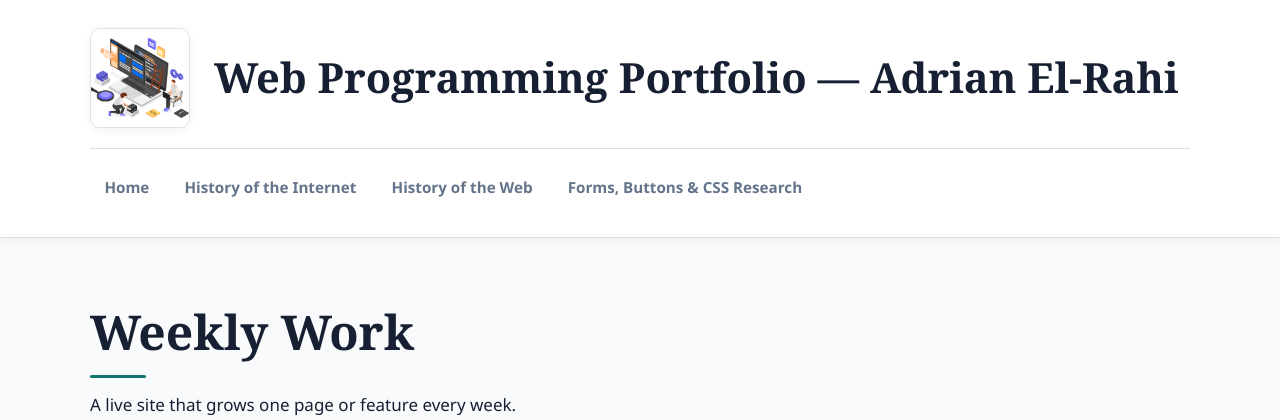
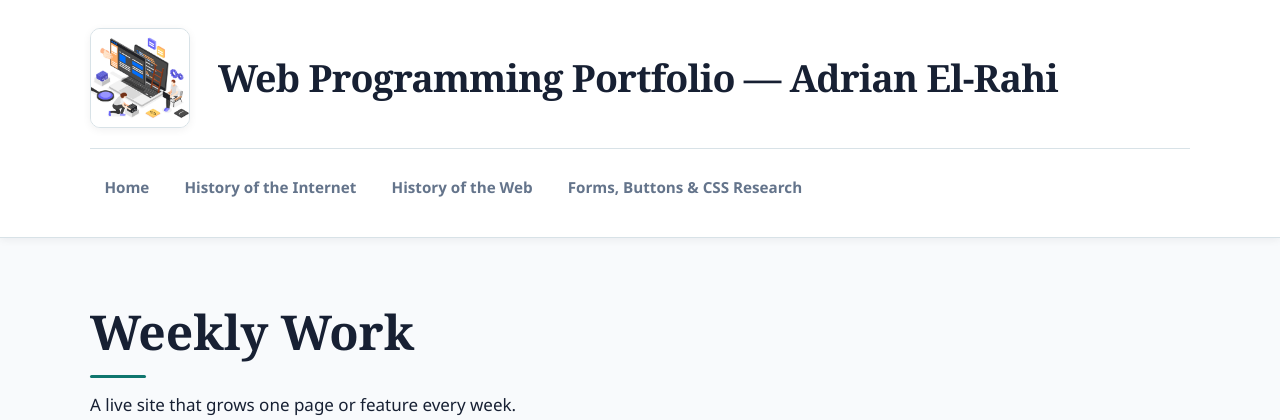
Before and after one commit to Ad0Dev-44/web-programming-site, a Flask app: page / in a window 1280 px wide. Shown: the top 420 px of the page. Run offline with Flask 3, Linux system fonts and the light colour scheme.

Commit message:
"Improved the display of the header title through css"

```diff
--- a/static/style.css
+++ b/static/style.css
@@ -826,9 +826,8 @@ nav[aria-label="Page sections"] a:hover {
 @media (min-width: 701px) {
 
     header {
-        grid-template-columns: 100px 1fr;
-
-        column-gap: 1.5rem;
+        grid-template-columns: 100px minmax(0, 1fr);
+        column-gap: 1.75rem;
 
         padding:
             1.75rem
@@ -841,14 +840,15 @@ nav[aria-label="Page sections"] a:hover {
     }
 
     header h1 {
-        font-size: clamp(2.1rem, 4vw, 2.6rem);
+        font-size: clamp(1.9rem, 3.2vw, 2.35rem);
+        line-height: 1.15;
+        letter-spacing: -0.02em;
+        max-width: 850px;
     }
 
     nav ul {
         flex-direction: row;
-
         flex-wrap: wrap;
-
         gap: var(--space-xs);
     }
 
```
